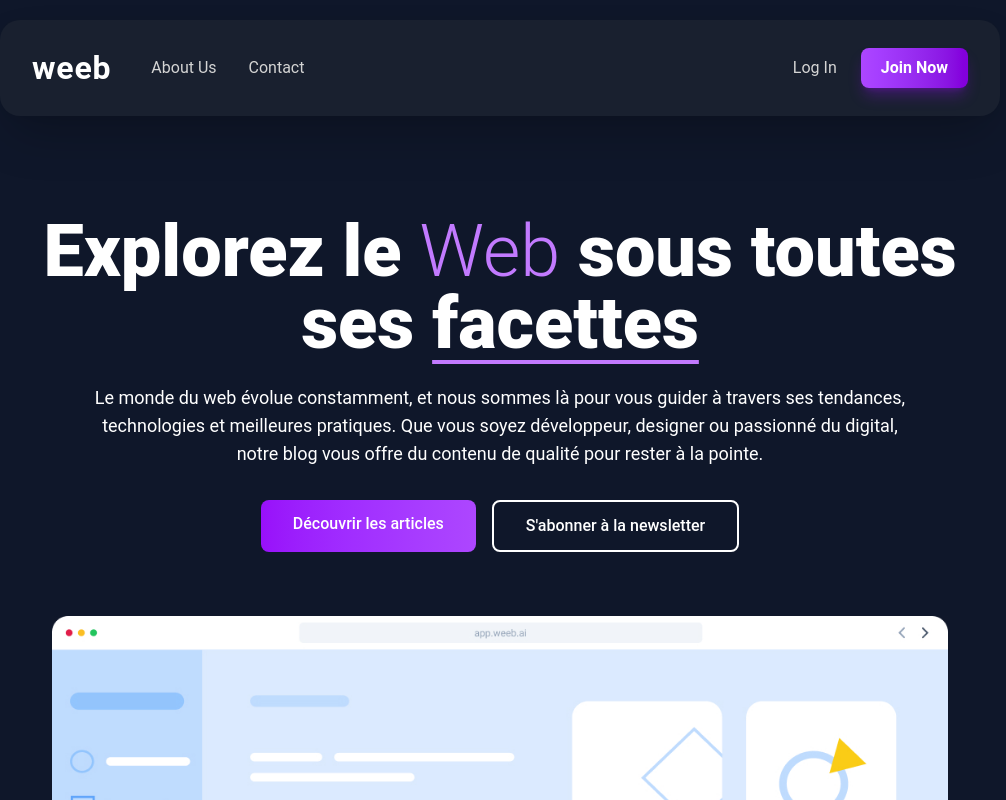
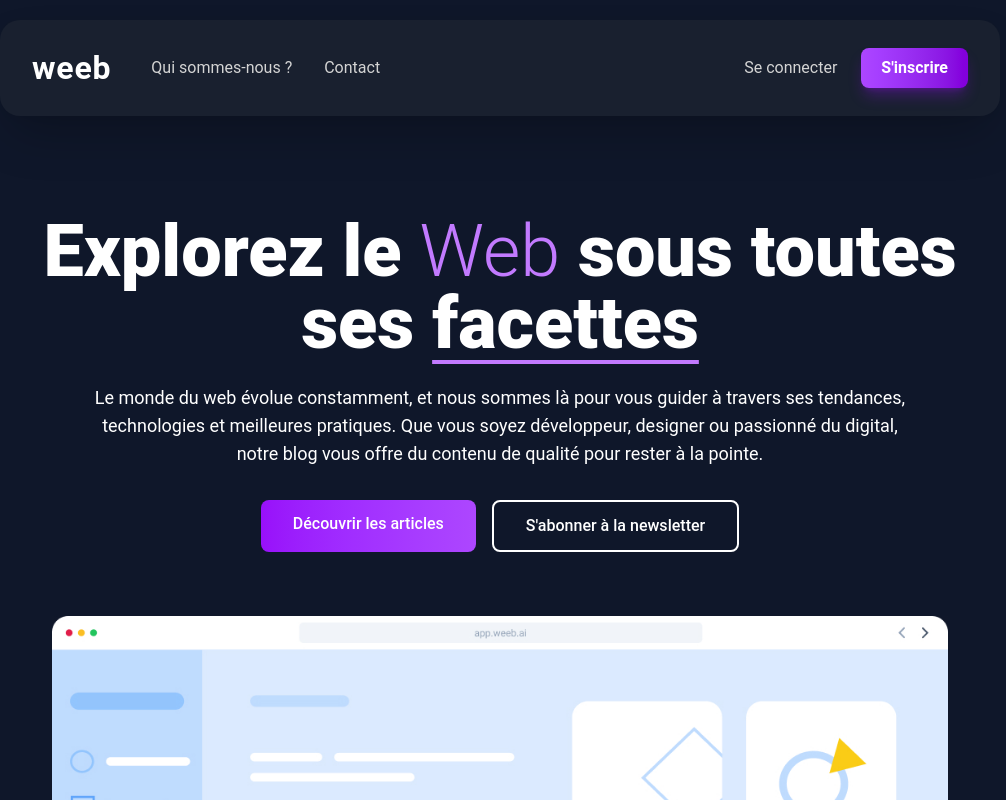
Before and after one commit to sylvqinz/weeb_sylvain_zanini, a React (Vite) app: page / in a window 1280 px wide. Shown: the top 800 px of the page, without its empty margins (140-1146 px from the left). Built offline with nearby package versions, Linux system fonts and the light colour scheme.

Commit message:
links change to french

```diff
--- a/src/components/Header.jsx
+++ b/src/components/Header.jsx
@@ -44,7 +44,7 @@ export default function Header() {
           <ul className="hidden md:flex items-center gap-8 text-[16px] text-neutral-300">
             <li>
               <Link to="/about" className="hover:text-white transition">
-                About Us
+                Qui sommes-nous ?
               </Link>
             </li>
             <li>
@@ -57,7 +57,7 @@ export default function Header() {
 
         <div className="flex items-center gap-6">
           <Link to="/login" className="text-[16px] text-neutral-300 hover:text-white transition">
-            Log In
+            Se connecter
           </Link>
 
           <Link
@@ -68,7 +68,7 @@ export default function Header() {
               shadow-lg shadow-purple-600/30
               transition inline-flex items-center justify-center"
           >
-            Join Now
+            S'inscrire
           </Link>
         </div>
       </nav>
```
